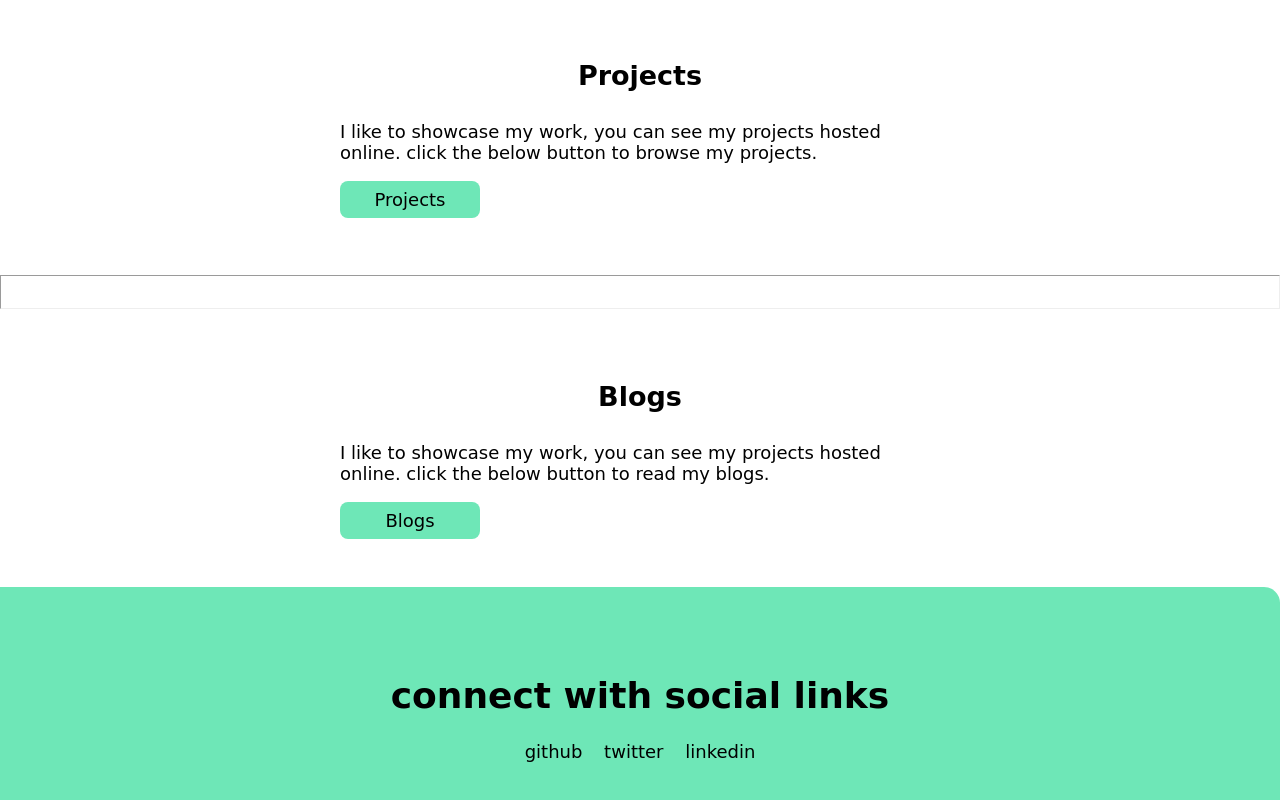
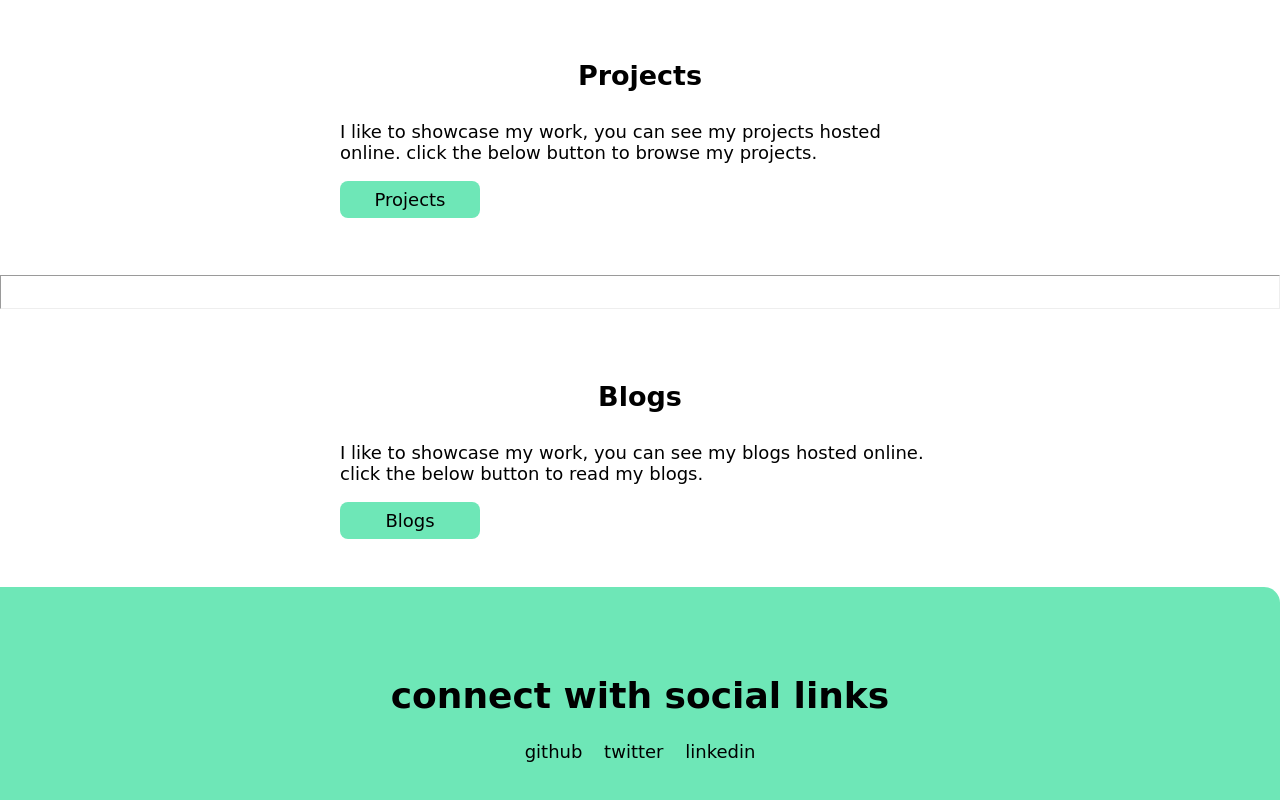
Before and after one commit to shakib1111/my-portfolio, a plain HTML site: page index.html in a window 1280 px wide. Shown: the part 797-1597 px from the top of the page. Drawn offline with Linux system fonts and the light colour scheme.

Commit message:
changed some text

```diff
--- a/index.html
+++ b/index.html
@@ -47,7 +47,7 @@
 <section class="section">
     <div class="container container-center">
         <h1>Blogs</h1>
-        <p>I like to showcase my work, you can see my projects hosted online. click the below button to read my blogs.</p>
+        <p>I like to showcase my work, you can see my blogs hosted online. click the below button to read my blogs.</p>
         <a class="link link-secondary" href="/blogs.html">Blogs</a>
     </div>
 </section>
```
